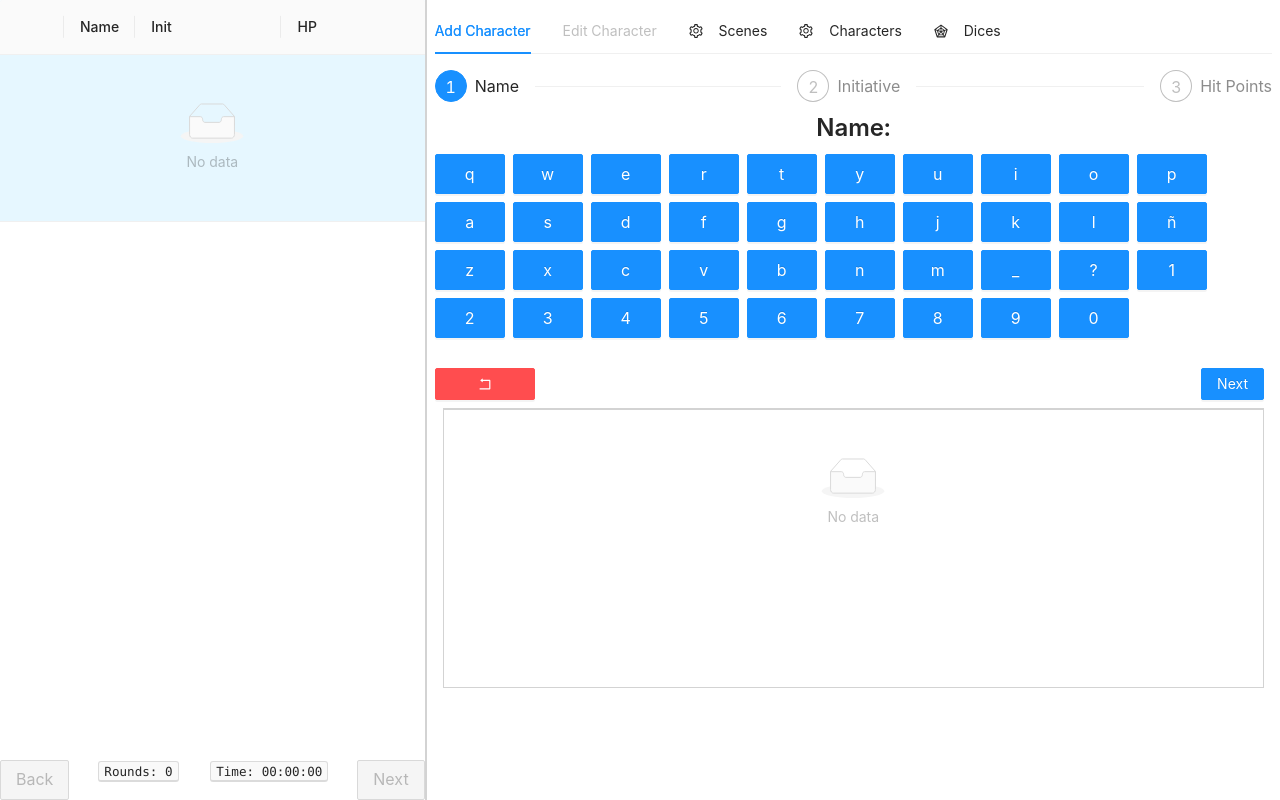
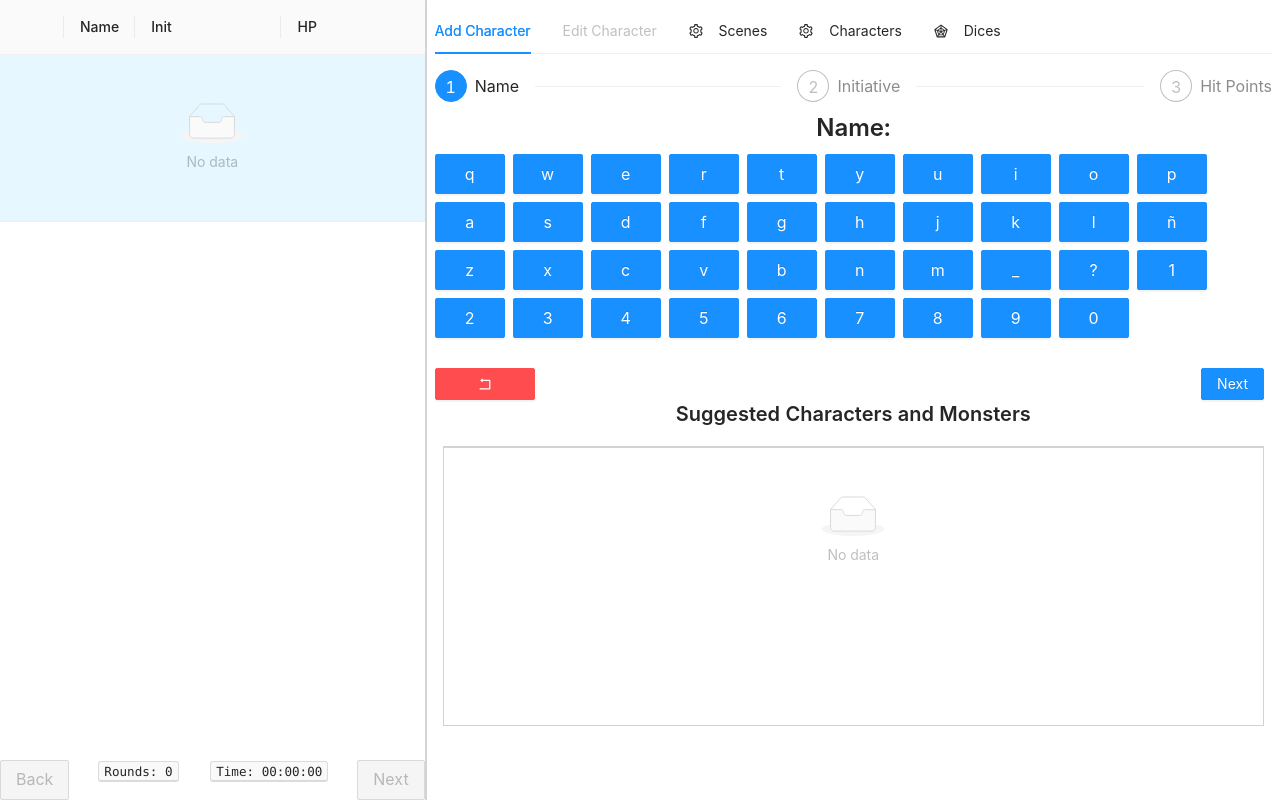
Before and after one commit to santiagoclv/dnd-combat-tracker, a React (Create React App) app: page / in a window 1280 px wide. Built offline with nearby package versions, Linux system fonts and the light colour scheme.

Commit message:
Doc and Title changes

```diff
--- a/src/components/AddCharacter/AddCharacter.js
+++ b/src/components/AddCharacter/AddCharacter.js
@@ -1,5 +1,5 @@
 import { useState, useCallback } from 'react';
-import { Button, Steps } from 'antd';
+import { Button, Steps, Typography, Row, Col } from 'antd';
 import { DeleteOutlined, RollbackOutlined } from '@ant-design/icons';
 
 import SuggestedCharacters from './components/SuggestedCharacters/SuggestedCharacters';
@@ -17,6 +17,7 @@ import {
 import { ADD_CHARACTER } from '../../state-manager/characters/actions';
 
 const { Step } = Steps;
+const { Title } = Typography;
 
 const steps = [
     {
@@ -131,6 +132,11 @@ export default function AddCharacter() {
                     </Button>
                 )}
             </div>
+            <Row justify="center">
+                <Col>
+                    <Title level={4}>Suggested Characters and Monsters</Title>
+                </Col>
+            </Row>
             <SuggestedCharacters />
         </>
     )
```
Also changed, not shown: 6 other files (tests, documents, lock files or other folders).
